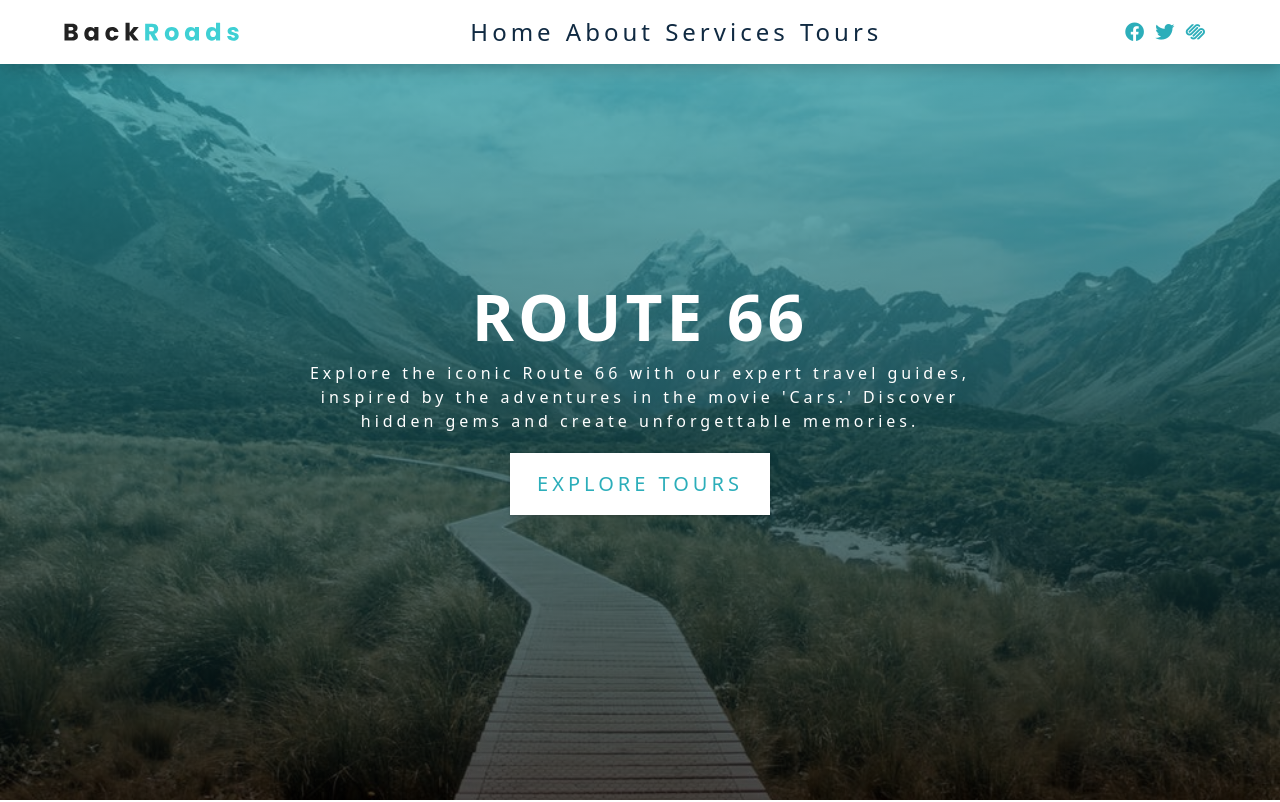
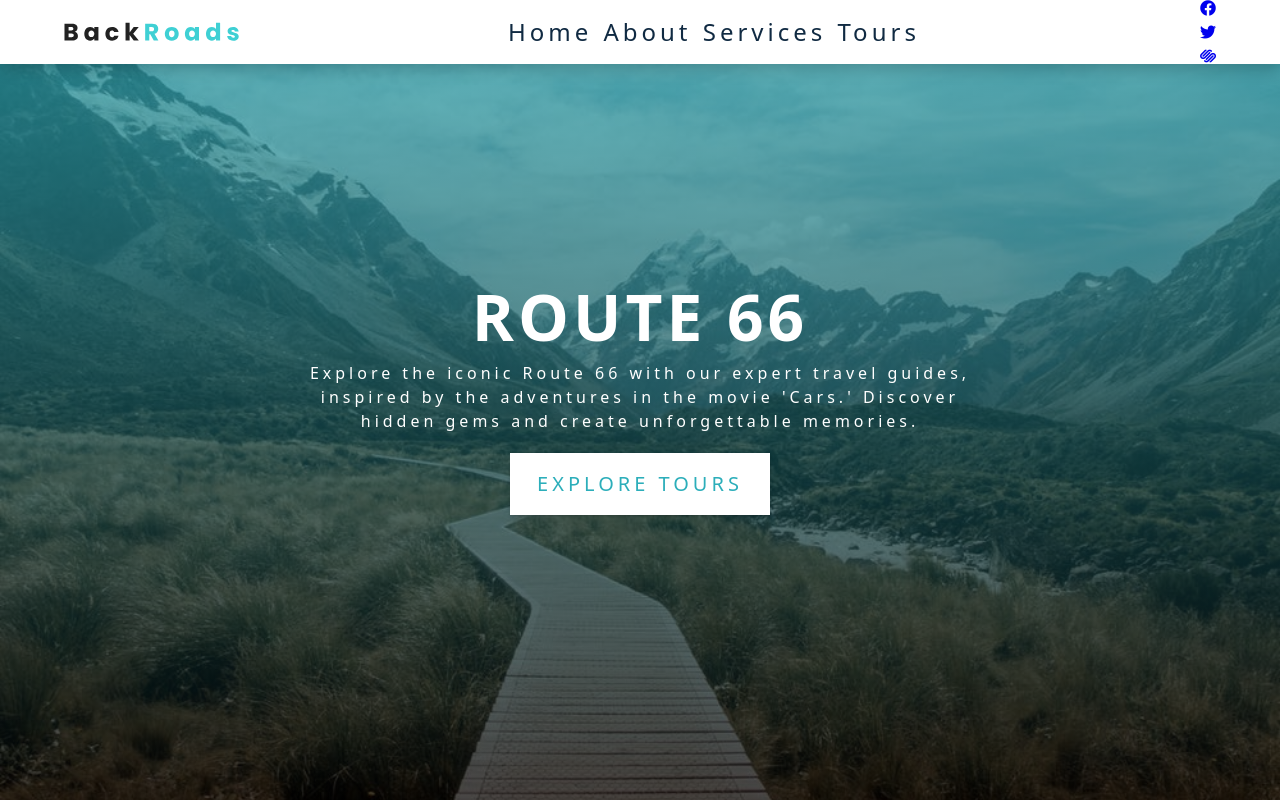
Before and after one commit to SarthakSinghK/Traveling-Website, a React (Create React App) app: page / in a window 1280 px wide. Shown: the top 802 px of the page. Built offline with nearby package versions, Linux system fonts and the light colour scheme.

Commit message:
converted class to className

```diff
--- a/src/Components/Footer.js
+++ b/src/Components/Footer.js
@@ -7,8 +7,8 @@ const Footer = () => {
   return (
     <footer className="section footer">
       <Pagelinks classnams="footer-links" classnam="footer-link" />
-      <Sociallinks parentclass="footer-icons" childclass="footer-icon"/>
-      <p class="copyright">
+      <Sociallinks parentclassName="footer-icons" childclassName="footer-icon"/>
+      <p className="copyright">
         copyright &copy; Backroads travel tours company
         <span id="date">{new Date().getFullYear()}</span> all rights reserved
       </p>
--- a/src/Components/Navbar.js
+++ b/src/Components/Navbar.js
@@ -18,7 +18,7 @@ const Navbar = () => {
           </div>
 
           <Pagelinks classnams="nav-links" classnam="nav-link" />
-          <Sociallinks parentclass="nav-icons" childclass="nav-icon" />
+          <Sociallinks parentclassName="nav-icons" childclassName="nav-icon" />
           {/* <!-- left this comment on purpose --> */}
         </div>
       </nav>
```
